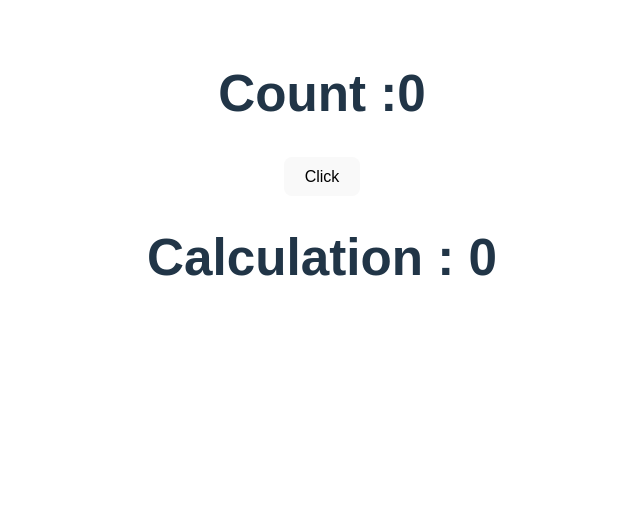
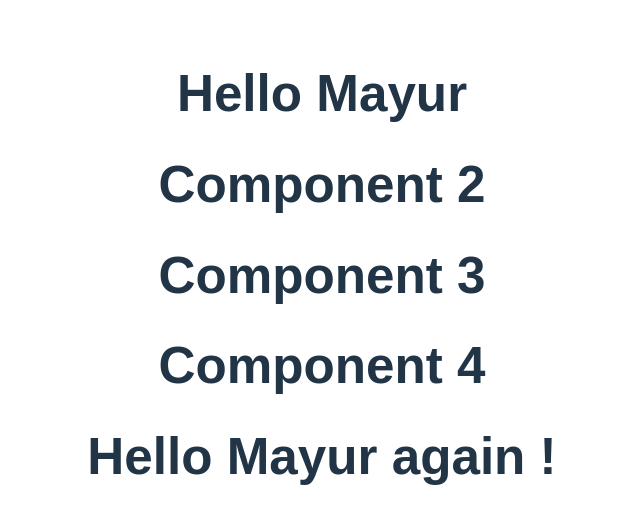
Before and after one commit to mkkapadi12/react-hooks, a React (Create React App) app: page / in a window 1280 px wide. Shown: the top 524 px of the page, without its empty margins (318-958 px from the left). Built offline with nearby package versions, Linux system fonts and the light colour scheme.

Commit message:
useContext Hook

```diff
--- a/src/App.js
+++ b/src/App.js
@@ -1,11 +1,16 @@
 import "./App.css";
+import File1 from "./Components/UseContext/File1";
 // import UseEffect from "./Components/UseEffect/UseEffect";
-import UseEffect1 from "./Components/UseEffect/UseEffect1";
+// import UseEffect1 from "./Components/UseEffect/UseEffect1";
 // import UseState from "./Components/UseState/useState";
 // import UseStateObject from "./Components/UseState/useStateObject";
 
 const App = () => {
-  return <UseEffect1 />;
+  return (
+    <>
+      <File1 />
+    </>
+  );
 };
 
 export default App;
--- /dev/null
+++ b/src/Components/UseContext/File1.jsx
@@ -0,0 +1,18 @@
+import React, { createContext, useState } from "react";
+import File2 from "./File2";
+
+export const UserContext = createContext();
+
+const File1 = () => {
+  const [user, setUser] = useState("Mayur");
+  return (
+    <UserContext.Provider value={user}>
+      <div>
+        <h1>{`Hello ${user}`}</h1>
+        <File2 />
+      </div>
+    </UserContext.Provider>
+  );
+};
+
+export default File1;
--- /dev/null
+++ b/src/Components/UseContext/File2.jsx
@@ -0,0 +1,13 @@
+import React from "react";
+import File3 from "./File3";
+
+const File2 = () => {
+  return (
+    <div>
+      <h1>Component 2</h1>
+      <File3 />
+    </div>
+  );
+};
+
+export default File2;
--- /dev/null
+++ b/src/Components/UseContext/File3.jsx
@@ -0,0 +1,13 @@
+import React from "react";
+import File4 from "./File4";
+
+const File3 = () => {
+  return (
+    <div>
+      <h1>Component 3</h1>
+      <File4 />
+    </div>
+  );
+};
+
+export default File3;
--- /dev/null
+++ b/src/Components/UseContext/File4.jsx
@@ -0,0 +1,13 @@
+import React from "react";
+import File5 from "./File5";
+
+const File4 = () => {
+  return (
+    <div>
+      <h1>Component 4</h1>
+      <File5 />
+    </div>
+  );
+};
+
+export default File4;
--- /dev/null
+++ b/src/Components/UseContext/File5.jsx
@@ -0,0 +1,13 @@
+import React, { useContext } from "react";
+import { UserContext } from "./File1";
+
+const File5 = () => {
+  const user = useContext(UserContext);
+  return (
+    <div>
+      <h1>{`Hello ${user} again !`}</h1>
+    </div>
+  );
+};
+
+export default File5;
```
